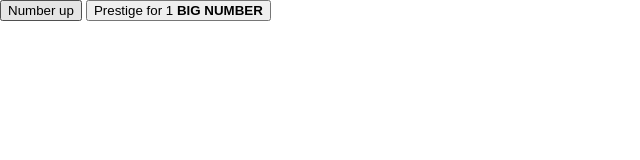
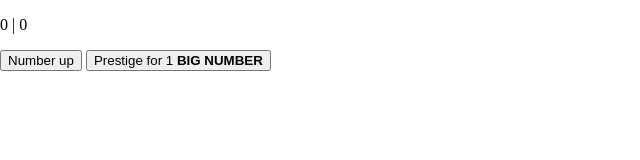
Before and after one commit to Joseph-Heinz-Student/Big-Numbers-Game, a plain HTML site: page index.html in a window 1280 px wide. Shown: the whole page, without its empty margins (0-640 px from the left). Drawn offline with nearby package versions, Linux system fonts and the light colour scheme.

Commit message:
added live stats
0.0.2-alpha

```diff
--- a/index.html
+++ b/index.html
@@ -12,6 +12,7 @@
         <input class="console-input" type="text" spellcheck="false">
     </div>
 
+    <p id="stats"></p>
     <button onclick="Game.number++">Number up</button>
     <button onclick="prestige()">Prestige for 1 <strong>BIG NUMBER</strong></button>
 
--- a/src/cacheDOM.js
+++ b/src/cacheDOM.js
@@ -1,3 +1,4 @@
 const consoleInput = document.querySelector(".console-input");
 const historyContainer = document.querySelector(".console-history");
 const consoleDOM = document.querySelector(".console");
+const statsDOM = document.querySelector("#stats");
--- a/src/main.js
+++ b/src/main.js
@@ -48,6 +48,7 @@ function tryload(){
     gameLoop = accurateTimer(() => {
         document.title = Game.number;
         save(Game);
+        render(Game);
     },1000/Game.TPS);
 }
 
--- a/src/render.js
+++ b/src/render.js
@@ -0,0 +1,3 @@
+const render = (game) =>{
+    statsDOM.innerHTML = `${game.number} | ${game.big_number}`;
+}
```
